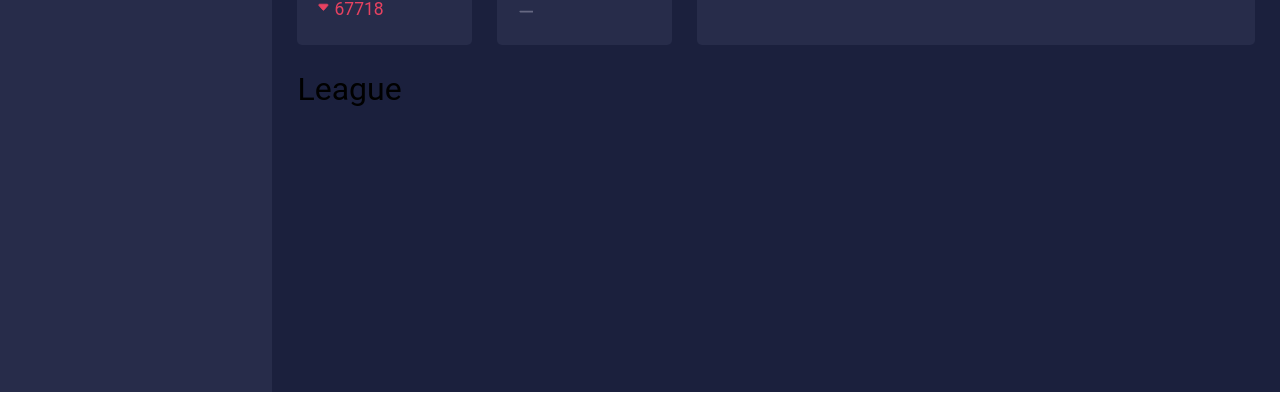
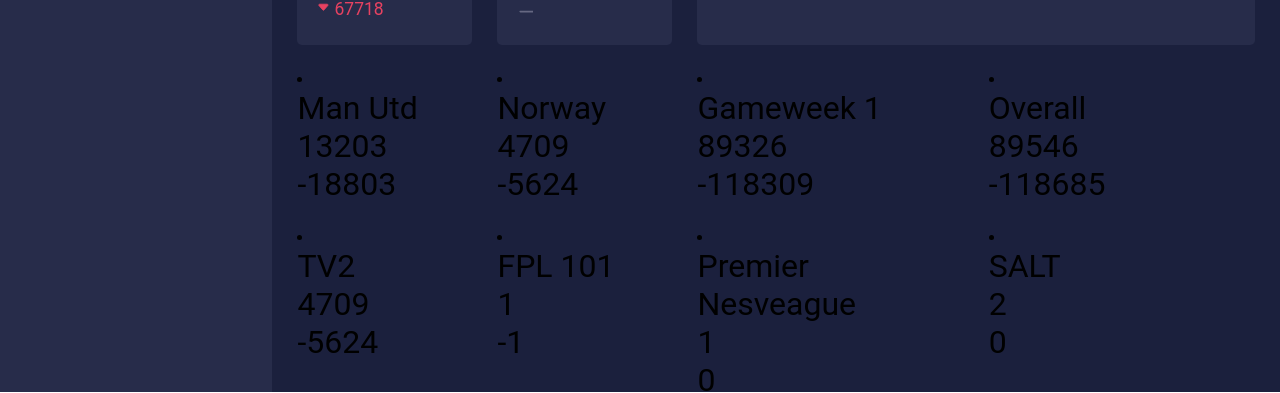
Before and after one commit to nesadrian/fpl-analysis-tool, a Vue app: page / in a window 1280 px wide. Shown: the part 408-801 px from the top of the page. Built offline with nearby package versions, Linux system fonts and the light colour scheme; no server answers.

Commit message:
Add props to league

```diff
--- a/src/components/League.vue
+++ b/src/components/League.vue
@@ -1,9 +1,15 @@
 <template>
-  <h1>League</h1>
+  <h1>{{ name }}</h1>
+  <h1>{{ rank }}</h1>
+  <h1>{{ rank - lastRank }}</h1>
 </template>
 
 <script>
 export default {
-
+  props: {
+    name: String,
+    rank: Number,
+    lastRank: Number
+  }
 }
 </script>
--- a/src/components/Leagues.vue
+++ b/src/components/Leagues.vue
@@ -1,5 +1,7 @@
 <template>
- <League />
+  <li v-for="league in leagues" :key="league.id">
+    <League :name="league.name" :rank="league.entry_rank" :lastRank="league.entry_last_rank" />
+  </li>
 </template>
 
 <script>
```
